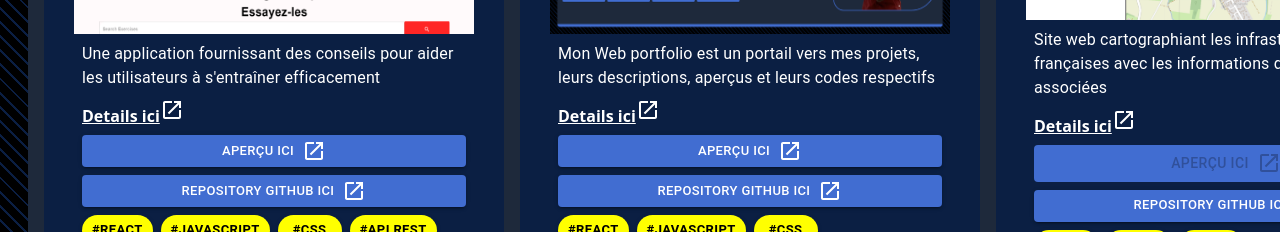
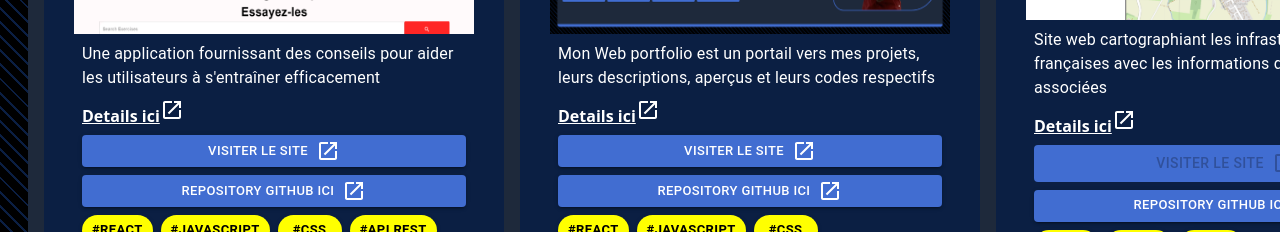
Before and after one commit to charbel-mehou/MyPersonalPortfolio, a React (Create React App) app in the folder personal_portfolio/: page / in a window 1280 px wide. Shown: the part 1740-1972 px from the top of the page. Built offline with nearby package versions, Linux system fonts and the light colour scheme.

Commit message:
upgrade label on button

```diff
--- a/personal_portfolio/src/components/ProjectCard.js
+++ b/personal_portfolio/src/components/ProjectCard.js
@@ -61,7 +61,7 @@ const ProjectCard = ({
               height: { xs: "auto", lg: "100%" },
             }}
           >
-            {t("view-here")}
+            {t("visit-here")}
             <LaunchIcon />
           </Button>
         ) : (
@@ -77,7 +77,7 @@ const ProjectCard = ({
                 height: { xs: "auto", lg: "100%" },
               }}
             >
-              {t("view-here")}
+              {t("visit-here")}
               <LaunchIcon />
             </Button>
           </>
```
